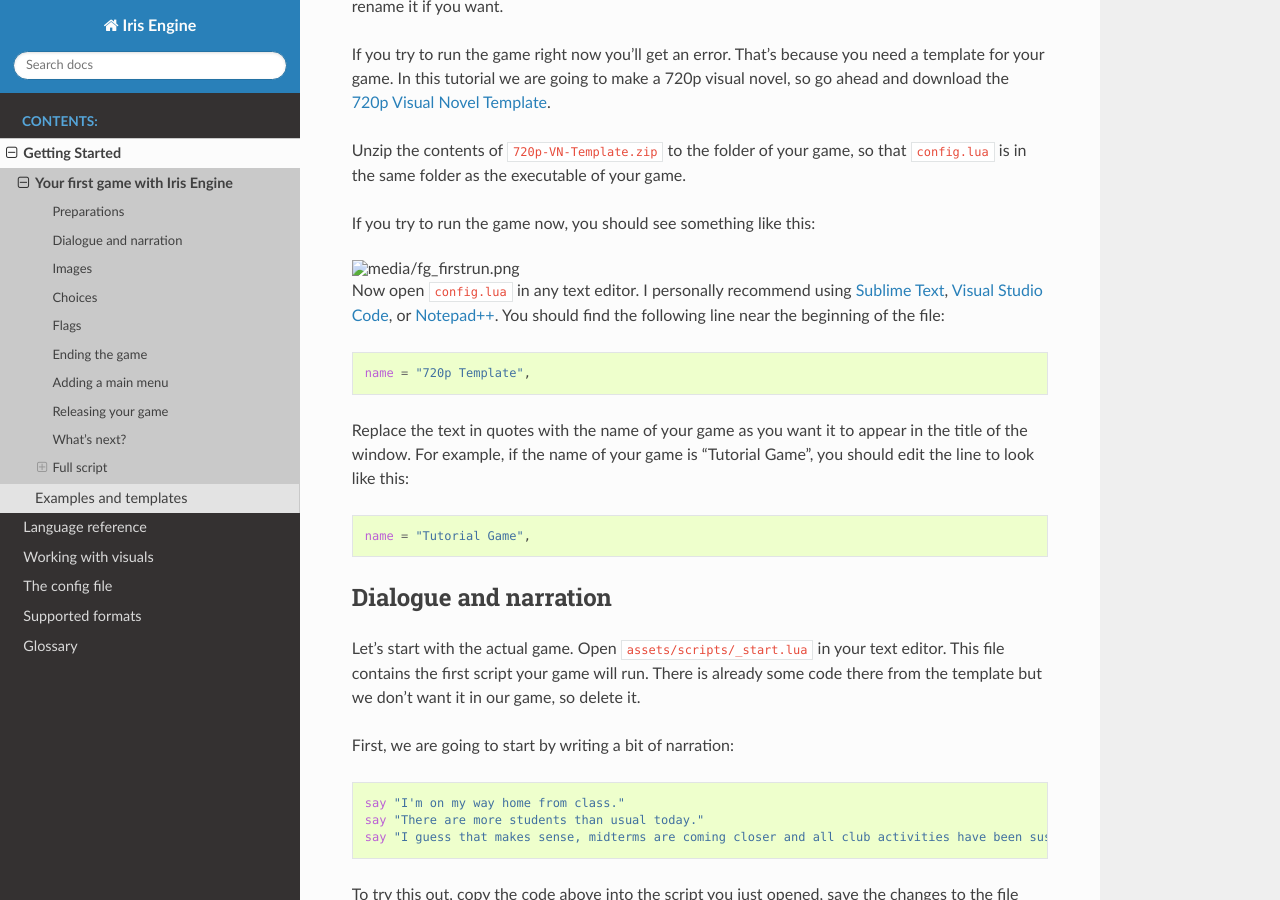
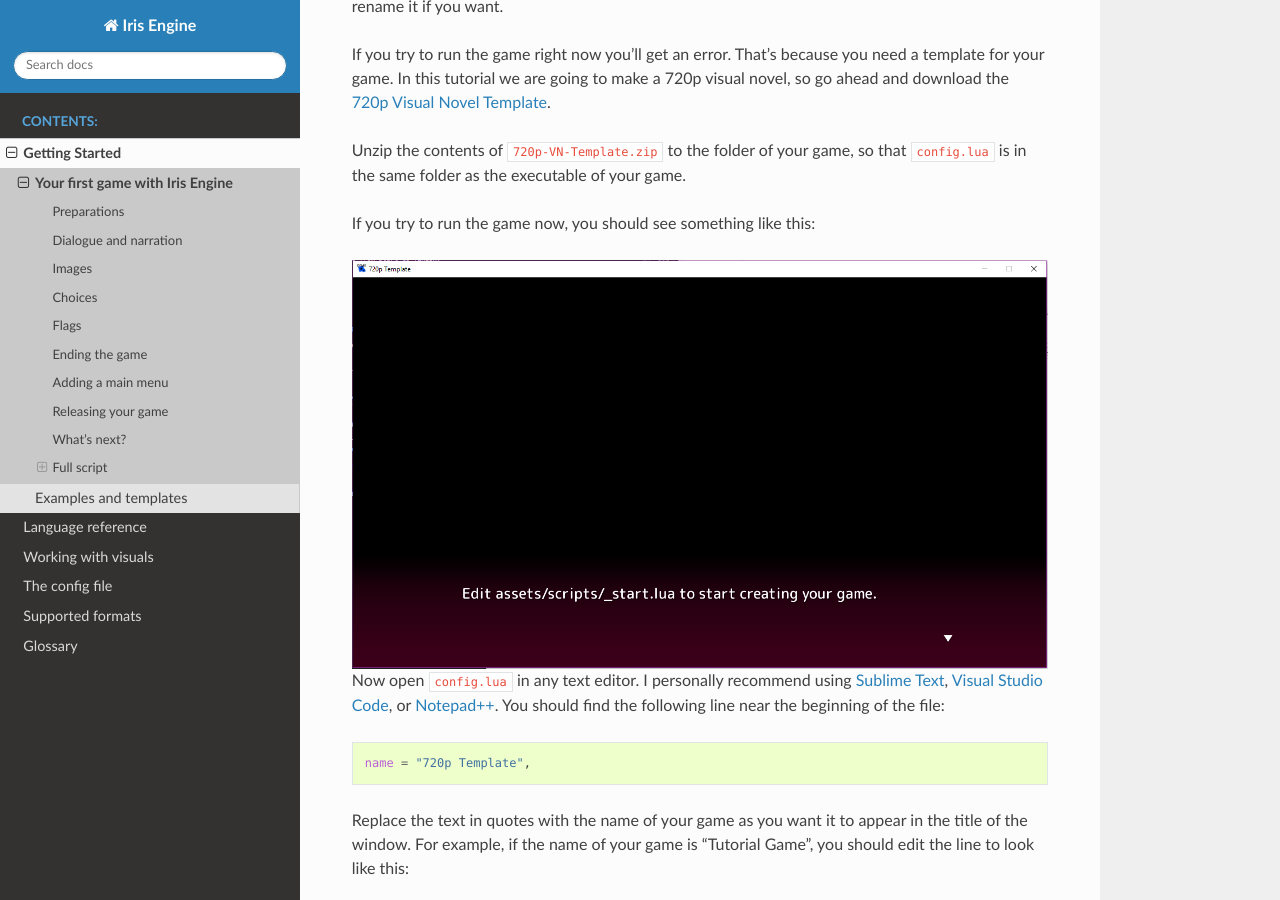
Before and after one commit to diegodan1893/Iris-Engine, a Sphinx documentation site: the page built from docs/en/source/getting_started/first_game.rst, in a window 1280 px wide and 900 px high, scrolled down 621 px. Built offline with Sphinx 7.4.7 and the Read the Docs theme 2.0.0, drawn with Linux system fonts in a browser that asks for light colours.

Commit message:
Fix capitalization of filenames
I hate this...

```diff
--- a/docs/en/source/getting_started/first_game.rst
+++ b/docs/en/source/getting_started/first_game.rst
@@ -29,7 +29,7 @@ Unzip the contents of ``720p-VN-Template.zip`` to the folder of your game, so th
 
 If you try to run the game now, you should see something like this:
 
-.. image:: ../media/fg_firstrun.png
+.. image:: ../media/fg_firstRun.png
     :align: center
 
 Now open ``config.lua`` in any text editor. I personally recommend using
```
